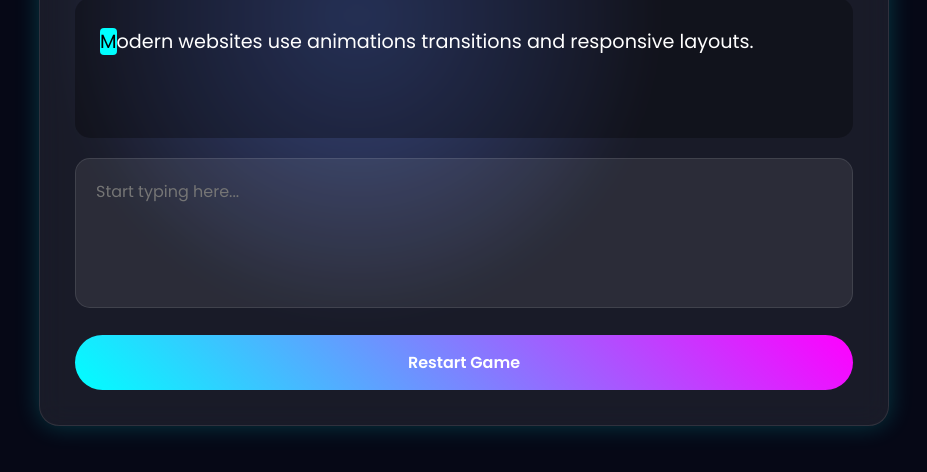
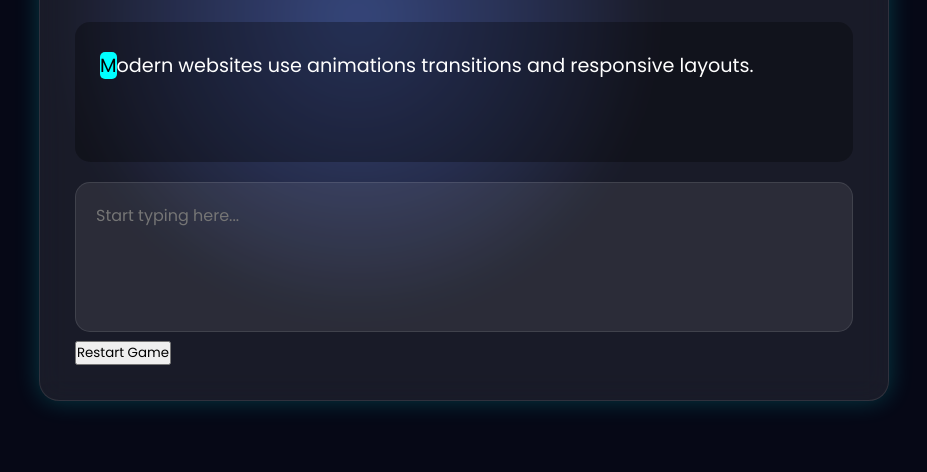
Before and after one commit to Tejas-Mahesh/TYPE-GAME, a plain HTML site: page index.html in a window 1280 px wide. Shown: the part 318-790 px from the top of the page, without its empty margins (176-1103 px from the left). Drawn offline with Linux system fonts and the light colour scheme.

Commit message:
Update style.css

```diff
--- a/style.css
+++ b/style.css
@@ -110,7 +110,7 @@ h1{
 .current{
     background:cyan;
     color:black;
-    border-radius:4px;
+    border-radius:5px;
 }
 
 textarea{
@@ -132,17 +132,7 @@ textarea:focus{
 }
 
 button{
-    margin-top:20px;
-    width:100%;
-    padding:15px;
-    border:none;
-    border-radius:50px;
-    font-size:1rem;
-    font-weight:600;
-    cursor:pointer;
-    background:linear-gradient(45deg,cyan,magenta);
-    color:white;
-    transition:0.3s;
+
 }
 
 button:hover{
```
